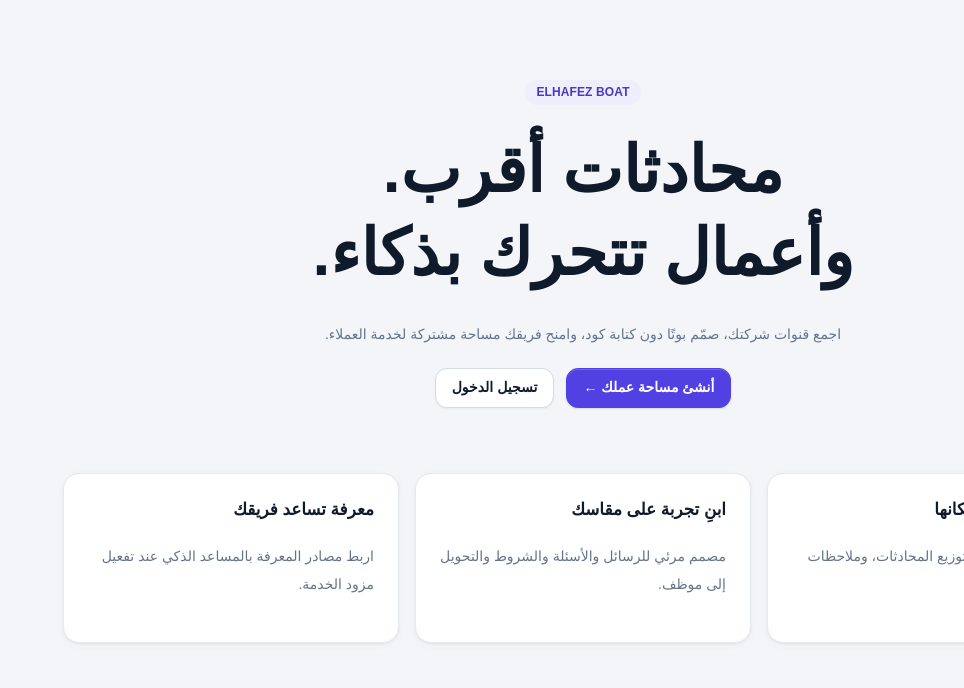
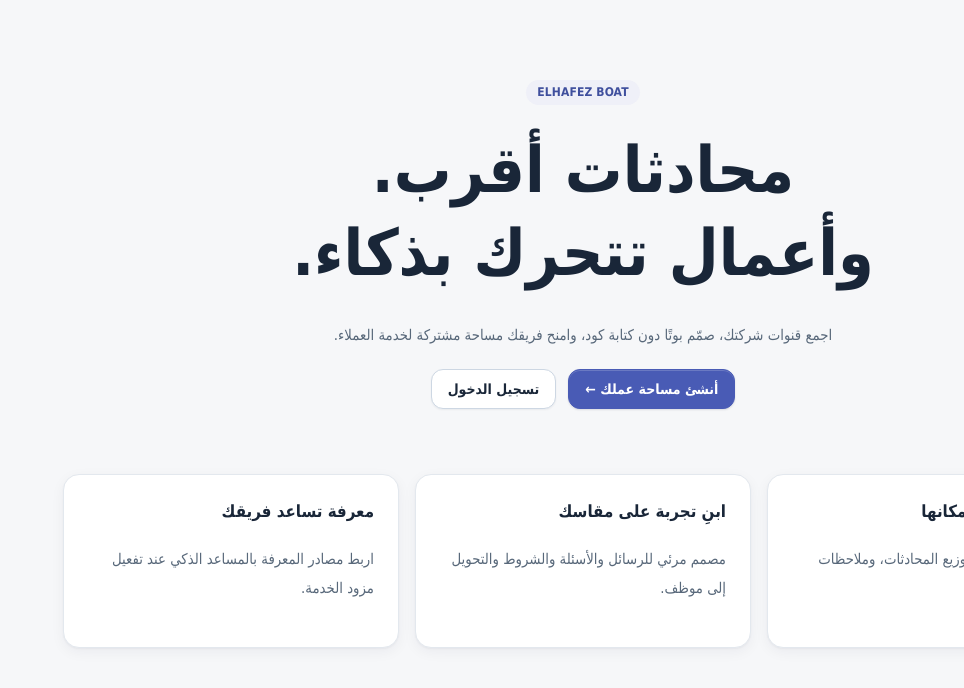
Before and after one commit to hendhafez5566-arch/Boat-two, a Next.js app in the folder apps/web/: page / in a window 1280 px wide. Shown: the top 688 px of the page, without its empty margins (316-1280 px from the left). Built offline with nearby package versions, Linux system fonts and the light colour scheme.

Commit message:
Unify enterprise workspace color, typography, focus and button tokens without altering tenant branding

```diff
--- a/apps/web/app/design-system.css
+++ b/apps/web/app/design-system.css
@@ -7,42 +7,42 @@
 
 /* ───────────── 1. Tokens ───────────── */
 :root {
-  --primary: #5141e3;
+  --primary: #495bb5;
   --primary-ink: #fff;
   --primary-soft: color-mix(in srgb, var(--primary) 9%, #fff);
   --primary-softer: color-mix(in srgb, var(--primary) 5%, #fff);
   --primary-line: color-mix(in srgb, var(--primary) 28%, #fff);
   --primary-deep: color-mix(in srgb, var(--primary) 84%, #0b1020);
 
-  --ink: #0f1a2b;
-  --ink-2: #33445b;
-  --muted: #64748b;
-  --faint: #94a3b8;
-  --line: #e5e9f0;
-  --line-strong: #d3dae6;
+  --ink: #192638;
+  --ink-2: #3d4d61;
+  --muted: #58687a;
+  --faint: #8596a8;
+  --line: #e3e8ee;
+  --line-strong: #cdd7e3;
   --surface: #fff;
-  --surface-muted: #f6f8fb;
-  --canvas: #f3f5f9;
-
-  --success: #12935c;
-  --success-soft: #e6f6ee;
+  --surface-muted: #f6f8fa;
+  --canvas: #f6f7f9;
+
+  --success: #198052;
+  --success-soft: #e7f5ea;
   --warning: #b86a00;
   --warning-soft: #fff4de;
-  --danger: #d6303f;
-  --danger-soft: #fdecee;
+  --danger: #b84246;
+  --danger-soft: #fdf0ef;
 
   --radius: 16px;
   --radius-md: 12px;
   --radius-sm: 9px;
   --shadow-xs: 0 1px 2px rgb(16 28 51 / 6%);
-  --shadow-sm: 0 1px 2px rgb(16 28 51 / 5%), 0 2px 8px rgb(16 28 51 / 4%);
+  --shadow-sm: 0 1px 2px rgb(16 28 51 / 4%), 0 4px 14px rgb(16 28 51 / 5%);
   --shadow-md: 0 4px 12px rgb(16 28 51 / 7%), 0 12px 32px rgb(16 28 51 / 6%);
   --shadow-lg: 0 24px 64px rgb(16 28 51 / 18%);
   --ring: 0 0 0 4px color-mix(in srgb, var(--primary) 18%, transparent);
   --sidebar-w: 268px;
   --topbar-h: 70px;
   --text-caption: 0.75rem;
-  --text-body: 0.875rem;
+  --text-body: 0.925rem;
   --text-section: 1rem;
   --text-page: 1.25rem;
   --text-dialog: 1.1rem;
@@ -54,7 +54,7 @@
 body {
   background: var(--canvas);
   color: var(--ink);
-  font-family: 'Plus Jakarta Sans Variable', Arial, sans-serif;
+  font-family: 'Noto Sans Arabic Variable', 'Plus Jakarta Sans Variable', Tahoma, Arial, sans-serif;
   font-size: var(--text-body);
   line-height: var(--line-body);
 }
@@ -2250,3 +2250,50 @@ button.underline {
   background: #fee2e2;
   color: #991b1b;
 }
+
+/* Shared workspace control refinement: neutral surfaces; tenant brand accent remains configurable. */
+.product-shell {
+  --workspace-icon: #53657a;
+  --workspace-control-border: #d5dfe9;
+}
+.product-shell .btn {
+  border-radius: 12px;
+  font-weight: 650;
+  letter-spacing: 0;
+}
+.product-shell .btn:not(.btn-primary):not(.btn-danger):not(:disabled) {
+  border-color: var(--workspace-control-border);
+  color: var(--ink-2);
+}
+.product-shell .btn:not(.btn-primary):not(.btn-danger):hover {
+  background: #f2f5f9;
+  border-color: #aab9cb;
+  color: var(--ink);
+}
+.product-shell :is(button, a, summary):focus-visible {
+  outline: 2px solid var(--primary);
+  outline-offset: 3px;
+}
+.product-shell :is(button, a):disabled {
+  cursor: not-allowed;
+}
+.product-shell .semantic-state[data-tone='active'] {
+  background: #e5f5ea;
+  color: #17623b;
+  border-color: #a5dabb;
+}
+.product-shell .semantic-state[data-tone='danger'] {
+  background: #fdf0ee;
+  color: #973939;
+  border-color: #edc5c0;
+}
+.product-shell .semantic-state[data-tone='pending'] {
+  background: #fff6e6;
+  color: #92590b;
+  border-color: #edd6a6;
+}
+@media (prefers-reduced-motion: reduce) {
+  .product-shell :is(.btn, button, a) {
+    transition-duration: 0.01ms;
+  }
+}
```
